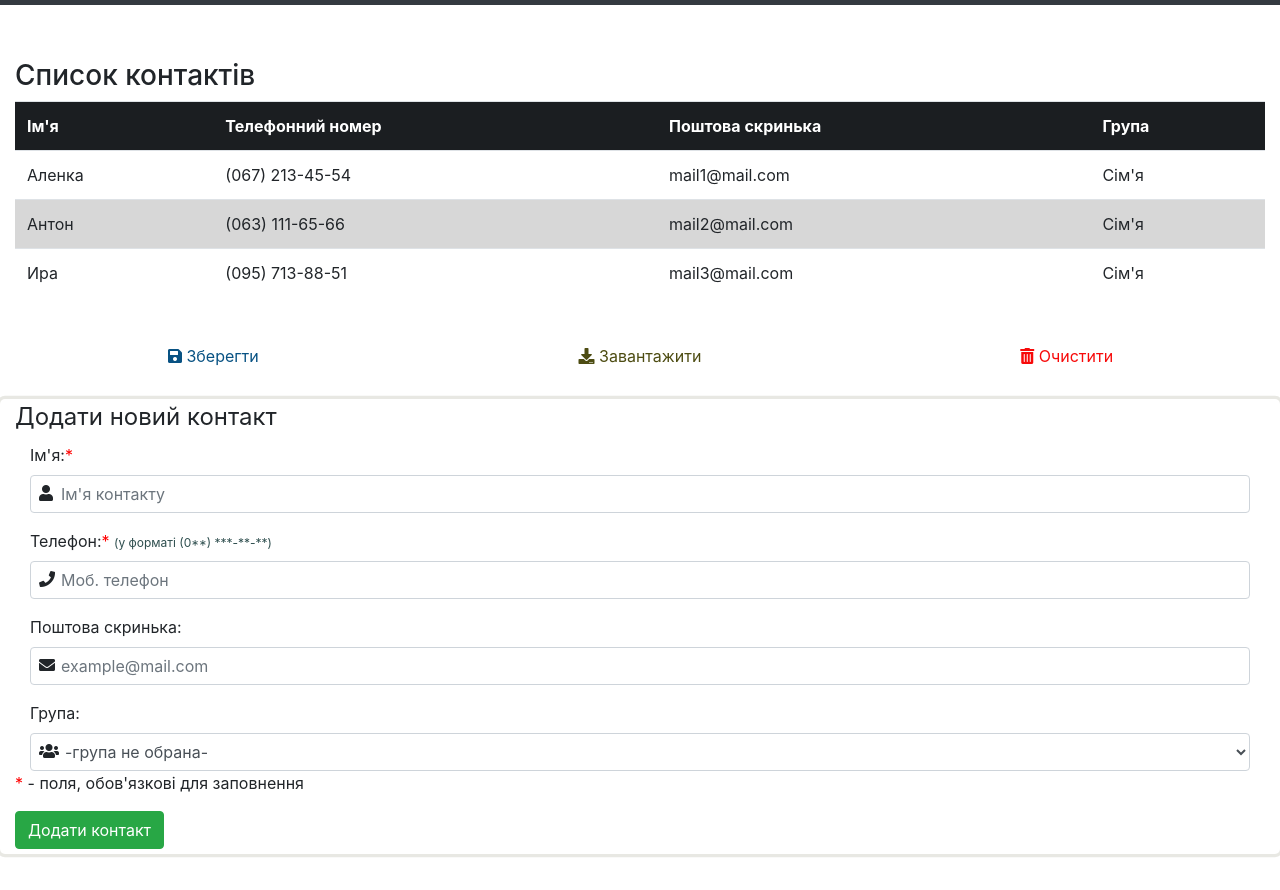
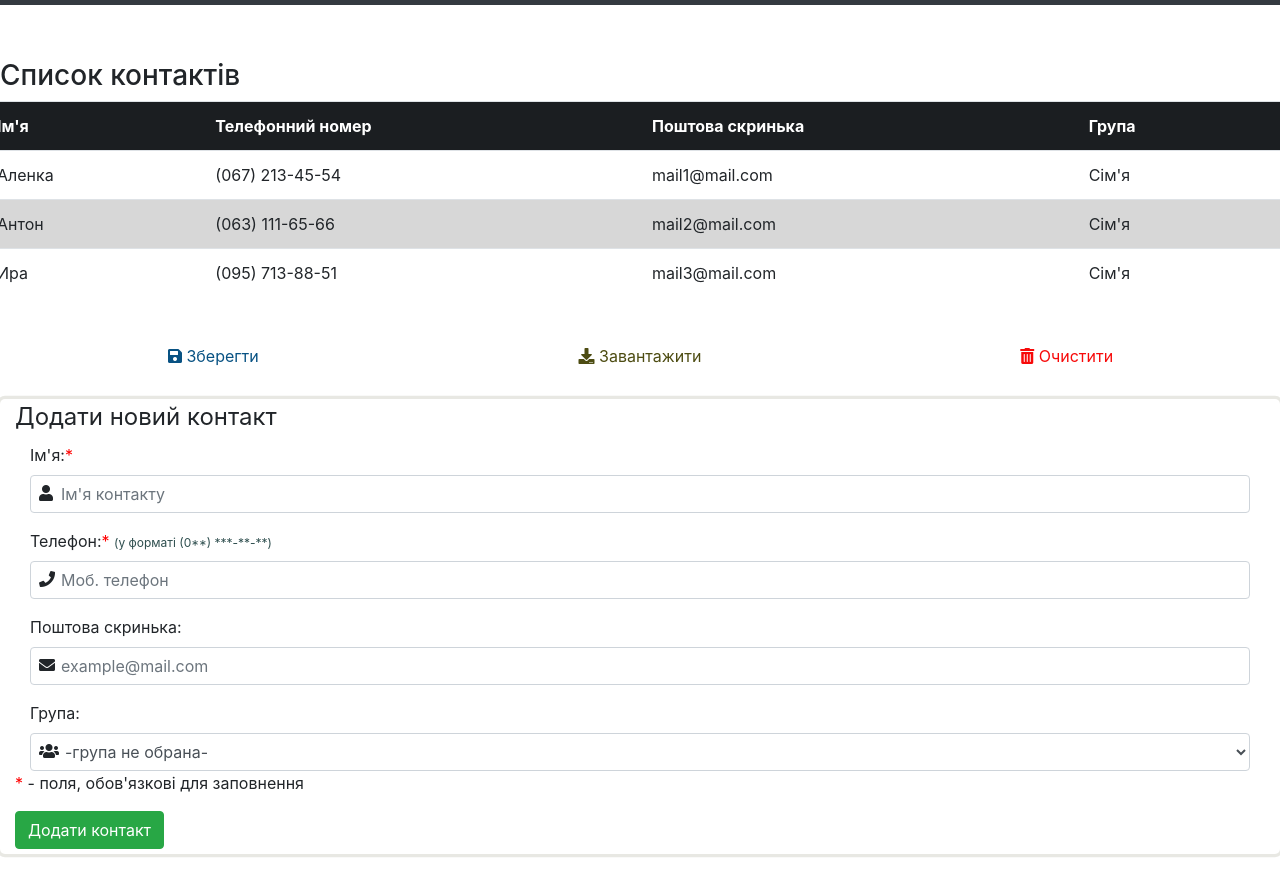
Before and after one commit to Temu4/contact-manager, a plain HTML site: page index.html in a window 1280 px wide. Shown: the part 51-941 px from the top of the page. Drawn offline with nearby package versions, Linux system fonts and the light colour scheme.

Commit message:
Table bootstrap fixed

```diff
--- a/index.html
+++ b/index.html
@@ -41,9 +41,7 @@
 				</div>
 		</nav>
 		<div class="container-fluid">
-			<div class="row">
-			<div id="contacts" class="col-12"></div>
-		</div>
+			<div id="contacts" class="row"></div>
 		<br>
 		<div class="row">
 				<button class="btn btn-outline-save col-sm-4" title="Зберегти список контактів" role="button" onclick="saveList(); func();"><i class="fas fa-save"></i> Зберегти</button>
--- a/js/script.js
+++ b/js/script.js
@@ -72,16 +72,18 @@ class ContactManager{
 			let table = document.createElement("table");
 			table.className="table table-striped table-hover";
 			let row1 = table.insertRow();
-			row1.innerHTML = "<th>Ім'я</th>" +
-							"<th>Телефонний номер</th>" +
-							"<th>Поштова скринька</th>" +
-							"<th>Група</th>";
+			row1.className = "row";
+			row1.innerHTML = "<th class=\"col-2\">Ім'я</th>" +
+							"<th class=\"col-4\">Телефонний номер</th>" +
+							"<th class=\"col-4\">Поштова скринька</th>" +
+							"<th class=\"col-2\">Група</th>";
 			this.listOfContacts.forEach(function(currentContact){
 				let row2 = table.insertRow();
-				row2.innerHTML = "<td>" + currentContact.name + "</td>" +
-								"<td>" + currentContact.phone + "</td>" +
-								"<td>" + currentContact.email + "</td>" +
-								"<td>" + currentContact.group + "</td>";
+				row2.className = "row";
+				row2.innerHTML = "<td class=\"col-2\">" + currentContact.name + "</td>" +
+								"<td class=\"col-4\">" + currentContact.phone + "</td>" +
+								"<td class=\"col-4\">" + currentContact.email + "</td>" +
+								"<td class=\"col-2\">" + currentContact.group + "</td>";
 			});
 			container.appendChild(caption);
 			container.appendChild(table);
```
